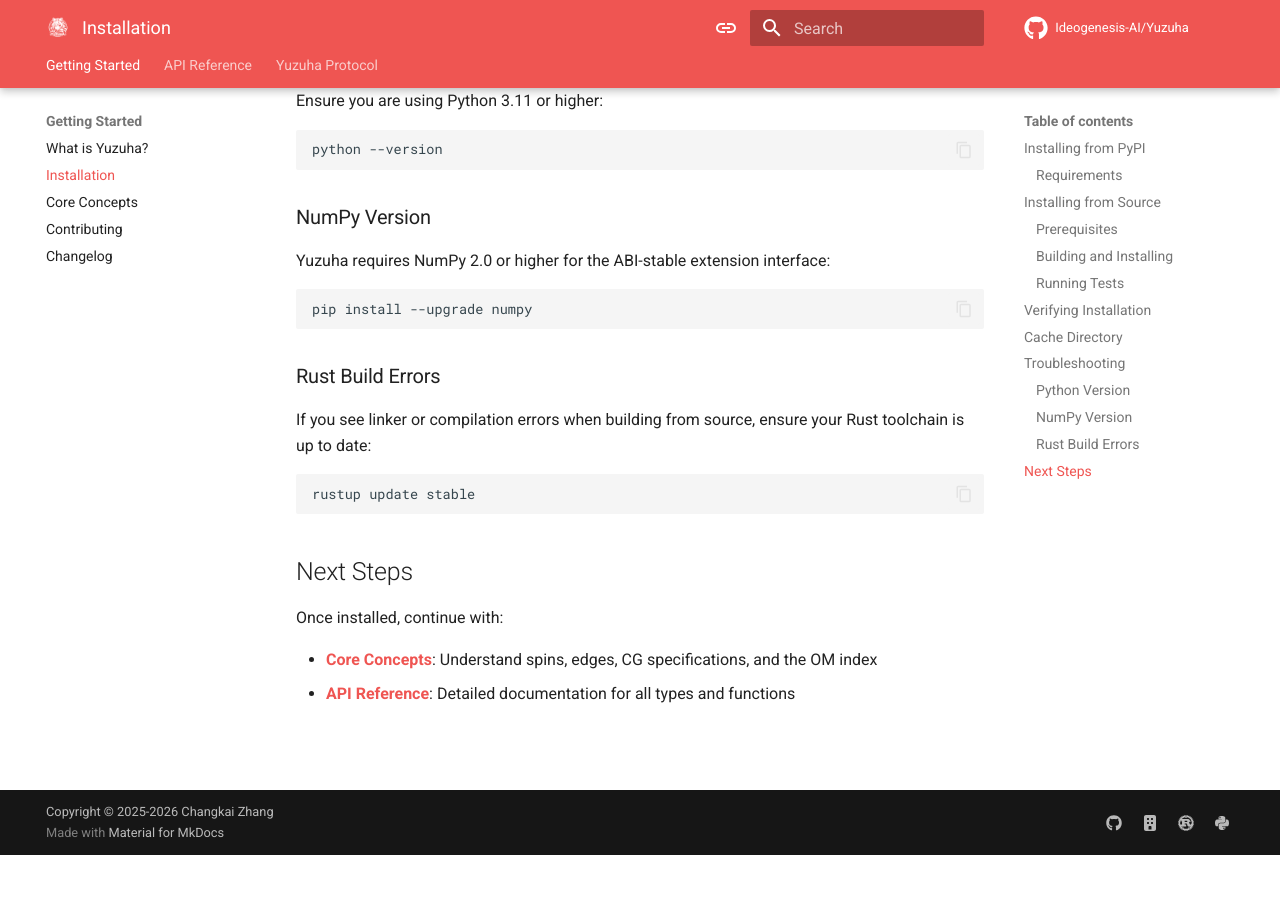
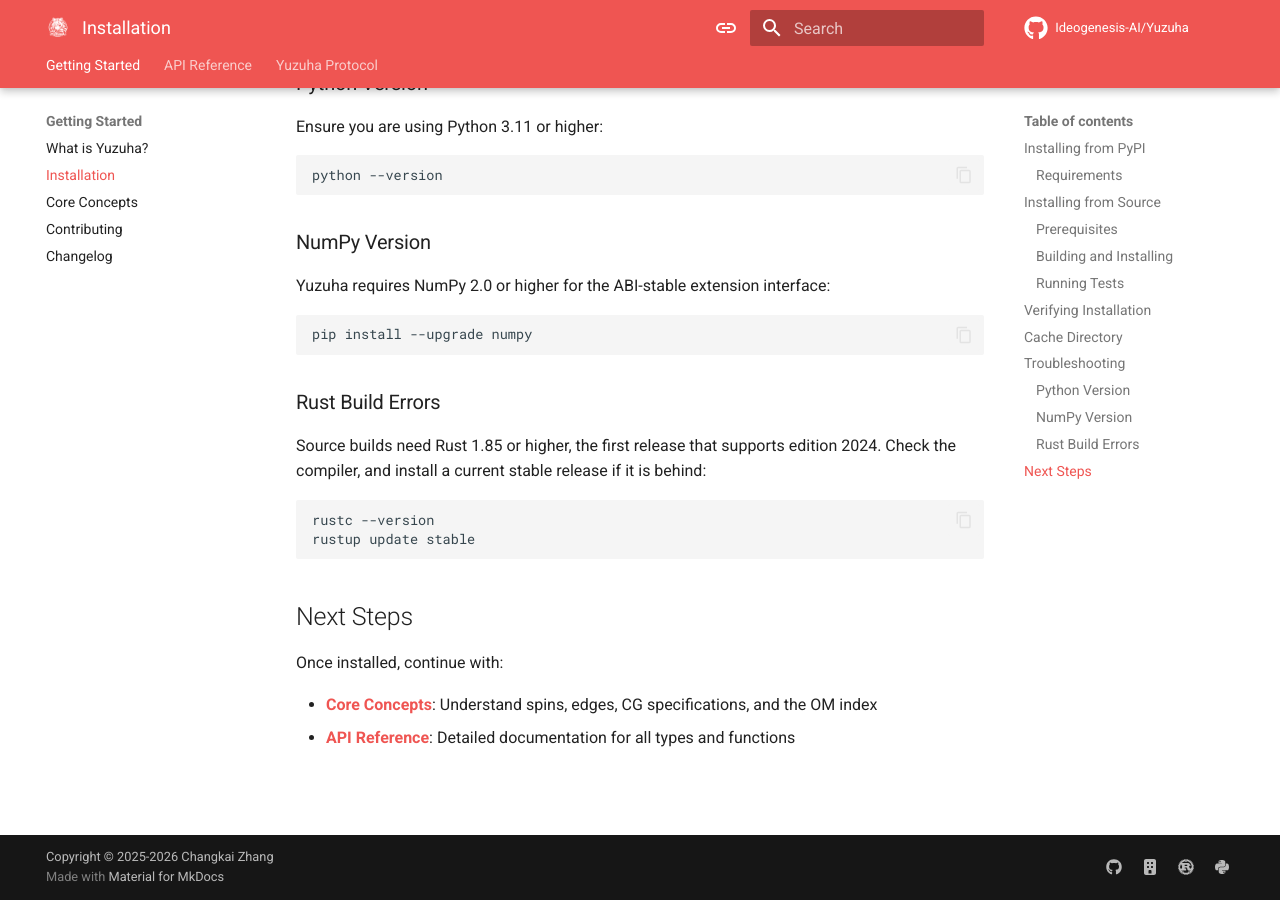
Before and after one commit to Ideogenesis-AI/Yuzuha, an MkDocs documentation site: the page built from docs/getting-started/installation.md, in a window 1280 px wide and 900 px high, scrolled down 2425 px. Built offline with MkDocs 1.6.1 and Material for MkDocs 9.7.7, drawn with Linux system fonts in a browser that asks for light colours; comment, search, counter and statistics services are not loaded; before the commit the page ends 3280 px from its top, so only the background shows below that; some of the changed text lies outside the part shown.

Commit message:
Document Rust 1.85 as the requirement for building from source
The install guide still told contributors to use Rust 1.70, which cannot compile the 2024 edition. Stated 1.85 as the floor in the source-install prerequisites and the build-error section, and pointed the contributing setup at the same requirement.

````diff
--- a/docs/getting-started/installation.md
+++ b/docs/getting-started/installation.md
@@ -26,7 +26,7 @@ source using [Maturin](https://www.maturin.rs/).
 
 ### Prerequisites
 
-Install Rust (1.70 or higher) and Maturin:
+The crate uses the 2024 edition, so the compiler must be Rust 1.85 or higher. Install Rust and Maturin:
 
 ```bash
 # Install Rust via rustup
@@ -123,10 +123,11 @@ pip install --upgrade numpy
 
 ### Rust Build Errors
 
-If you see linker or compilation errors when building from source, ensure your Rust
-toolchain is up to date:
+Source builds need Rust 1.85 or higher, the first release that supports edition 2024.
+Check the compiler, and install a current stable release if it is behind:
 
 ```bash
+rustc --version
 rustup update stable
 ```
 
````
Also changed, not shown: docs/getting-started/contributing.md (+2 -0 lines).
